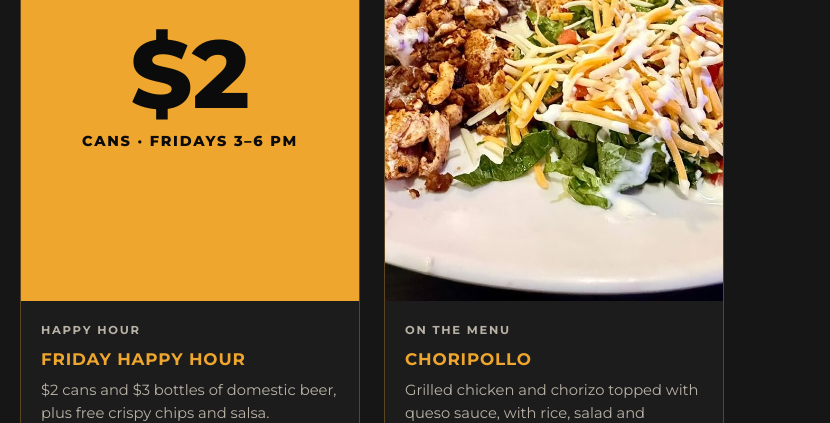
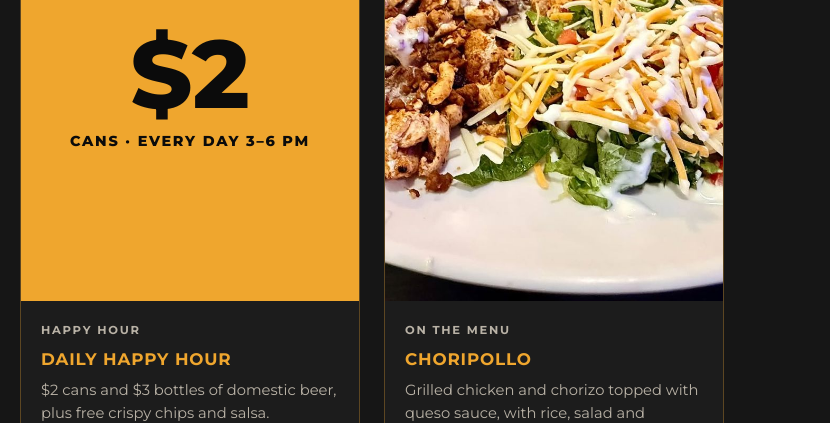
Before and after one commit to Pepeelbardo/Ox-bar, a plain HTML site: page index.html in a window 1280 px wide. Shown: the part 6320-6743 px from the top of the page, 450-1280 px from the left. Drawn offline with Linux system fonts and the light colour scheme.

Commit message:
Match happy hour card to daily schedule

```diff
--- a/index.html
+++ b/index.html
@@ -520,11 +520,11 @@
           <article class="post-card">
             <div class="post-media post-media--text" aria-hidden="true">
               <span class="post-big">$2</span>
-              <span class="post-big-sub">cans &middot; Fridays 3&ndash;6 PM</span>
+              <span class="post-big-sub">cans &middot; Every day 3&ndash;6 PM</span>
             </div>
             <div class="post-body">
               <span class="post-tag">Happy Hour</span>
-              <h3>Friday Happy Hour</h3>
+              <h3>Daily Happy Hour</h3>
               <p>$2 cans and $3 bottles of domestic beer, plus free crispy chips and salsa.</p>
               <a href="#events" class="post-link">See events &rarr;</a>
             </div>
```
